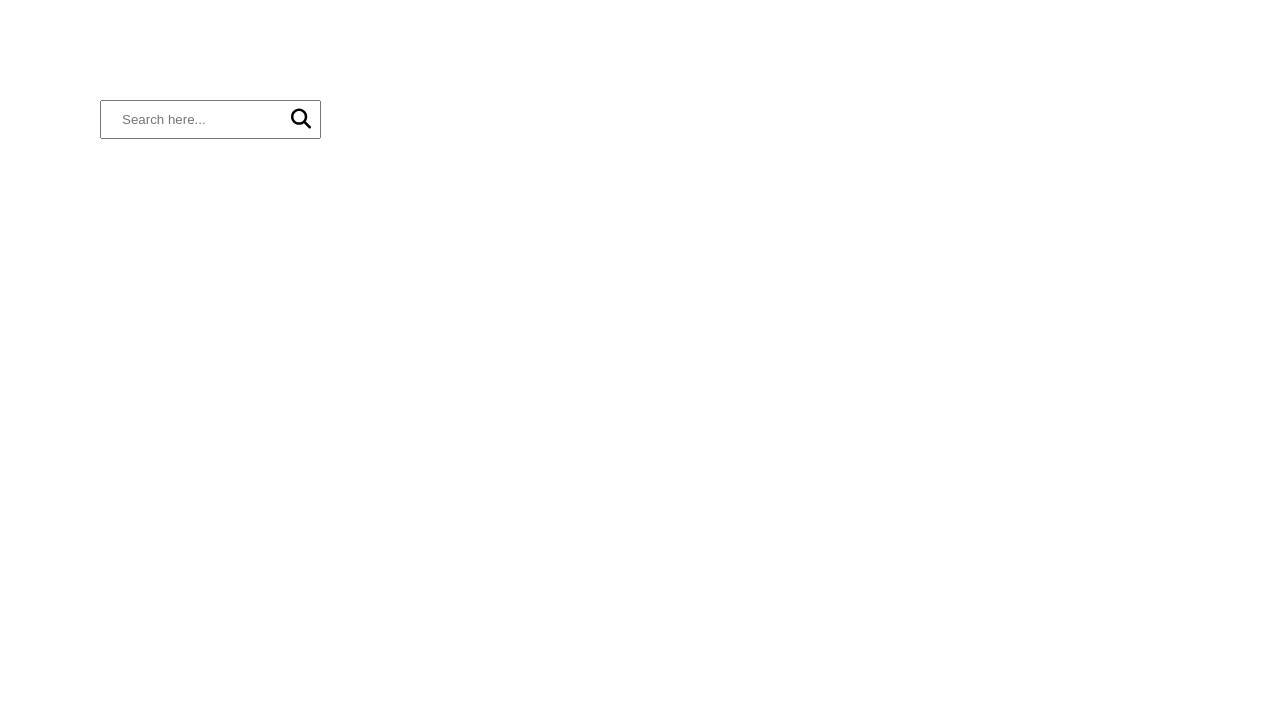
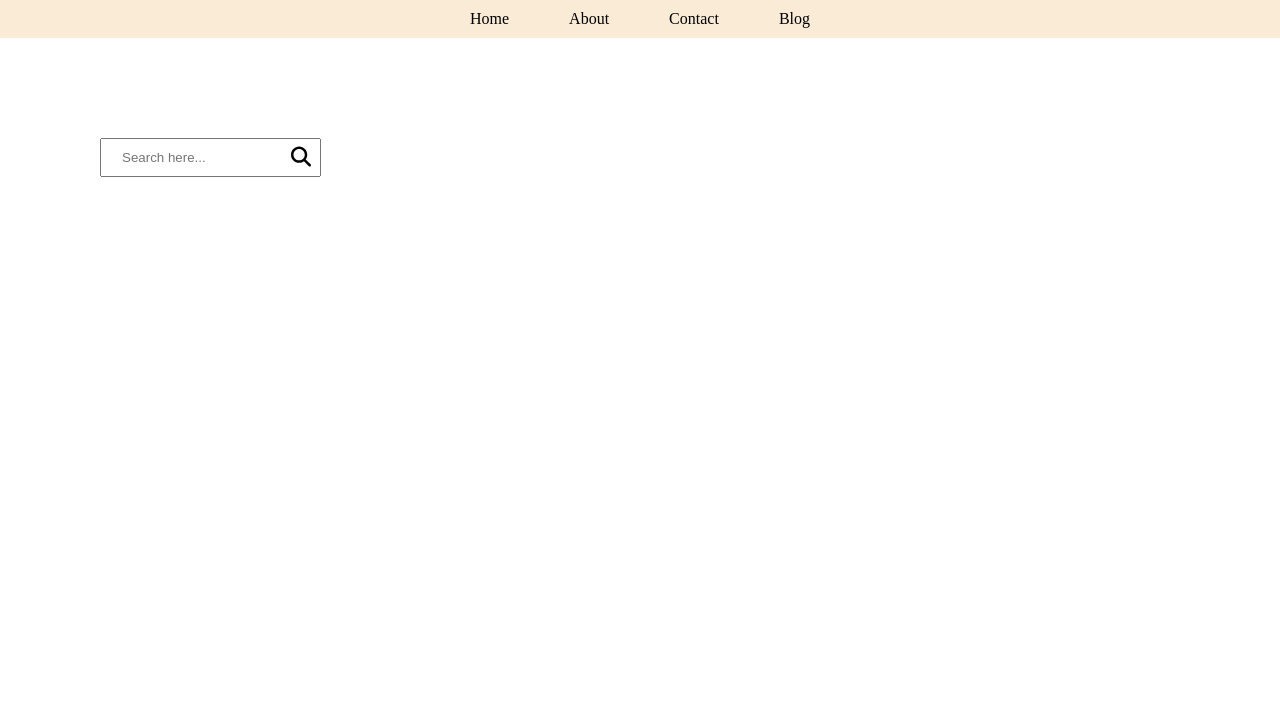
Before and after one commit to DanhHung123/message-button, a plain HTML site: page index.html in a window 1280 px wide. Shown: the top 710 px of the page. Drawn offline with Linux system fonts and the light colour scheme.

Commit message:
add header

```diff
--- a/index.html
+++ b/index.html
@@ -18,6 +18,15 @@
 </head>
 
 <body>
+    <!-- Header  -->
+    <div class="header">
+        <ul>
+            <li>Home</li>
+            <li>About</li>
+            <li>Contact</li>
+            <li>Blog</li>
+        </ul>
+    </div>
     <!-- Search -->
     <div class="search">
         <input type="text" placeholder="Search here...">
--- a/style.css
+++ b/style.css
@@ -69,3 +69,17 @@ body {
 	transform: translateY(-50%);
 	font-size: 20px;
 }
+
+/* Header */
+
+.header {
+	background-color: antiquewhite;
+}
+.header ul {
+	display: flex;
+	justify-content: center;
+}
+.header ul li {
+	list-style: none;
+	padding: 10px 30px;
+}
```
